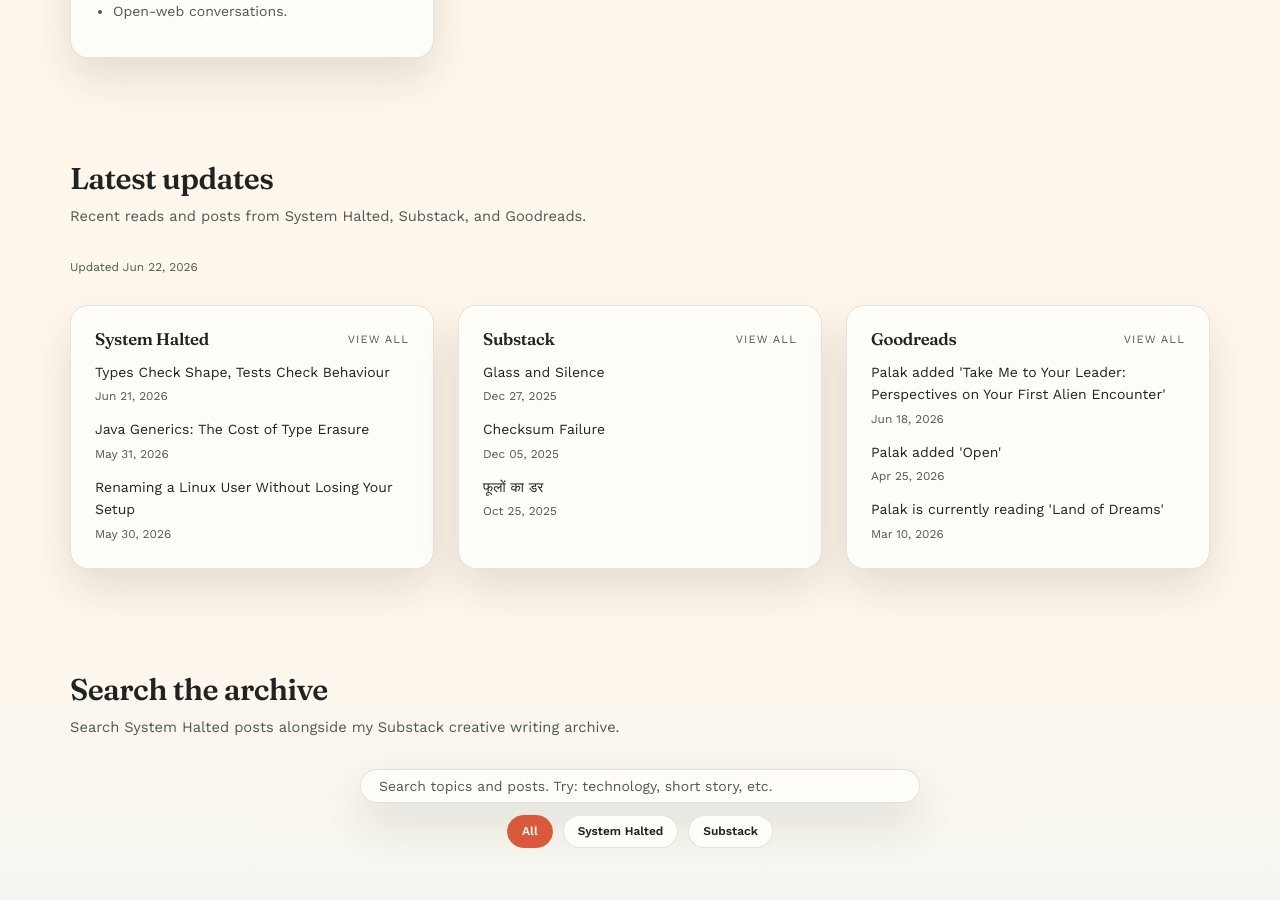
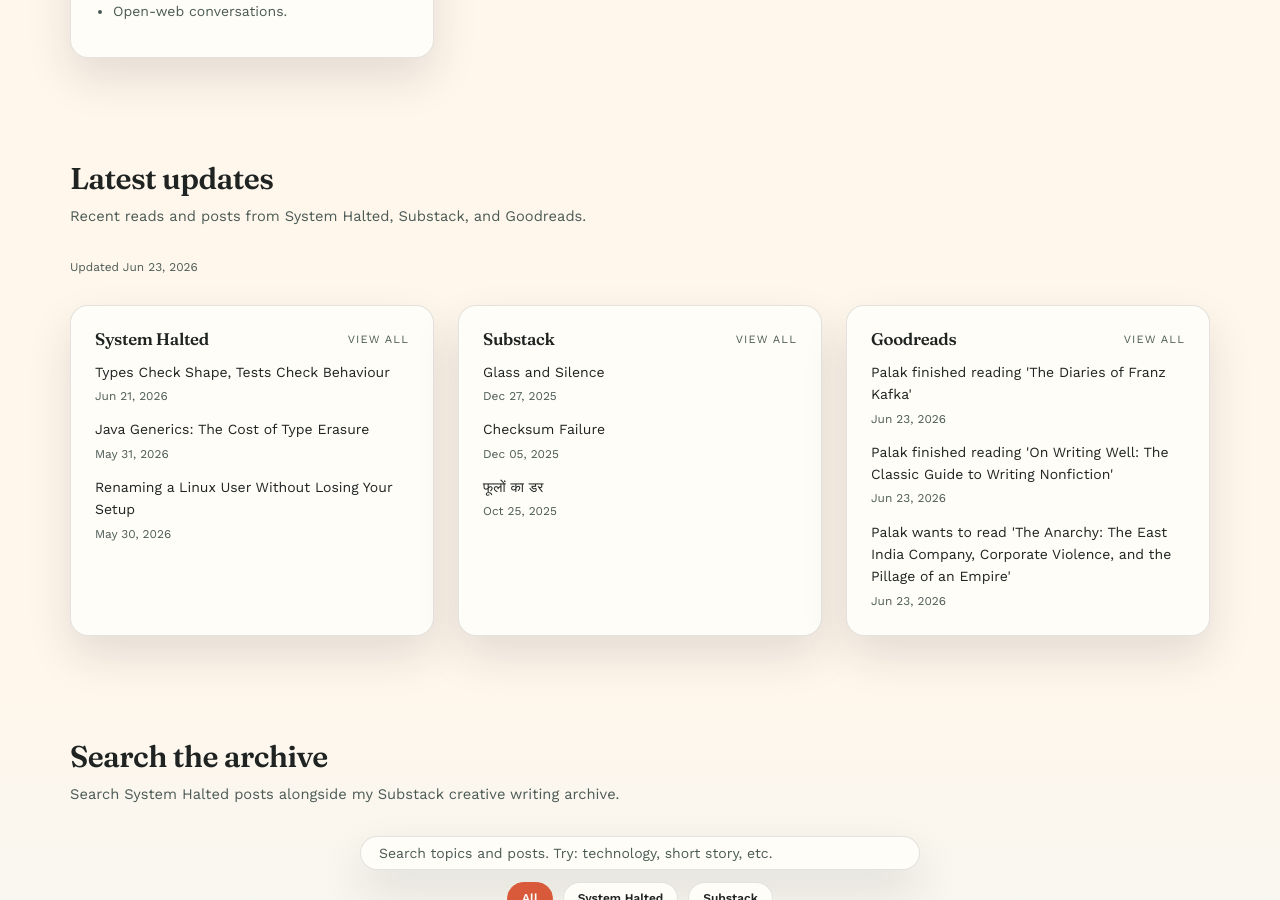
Before and after one commit to systemhalted/about-me, a Jekyll site: the page built from index.html, in a window 1280 px wide and 900 px high, scrolled down 2331 px. Built offline with Jekyll 4.4.1, drawn with Linux system fonts in a browser that asks for light colours; nearby versions of some CDN libraries.

Commit message:
refresh content feeds

```diff
--- a/_data/latest_sources.json
+++ b/_data/latest_sources.json
@@ -1,5 +1,5 @@
 {
-  "updated_at": "2026-06-22T07:41:55Z",
+  "updated_at": "2026-06-23T06:19:35Z",
   "sources": [
     {
       "id": "systemhalted",
@@ -54,19 +54,19 @@
       "feed_url": "https://www.goodreads.com/user/updates_rss/1863824",
       "items": [
         {
-          "title": "Palak added 'Take Me to Your Leader: Perspectives on Your First Alien Encounter'",
-          "url": "https://www.goodreads.com/review/show/8696560980",
-          "published": "2026-06-18T13:11:12Z"
+          "title": "Palak finished reading 'The Diaries of Franz Kafka'",
+          "url": "https://www.goodreads.com/review/show/5897910657",
+          "published": "2026-06-23T04:28:12Z"
         },
         {
-          "title": "Palak added 'Open'",
-          "url": "https://www.goodreads.com/review/show/4311492678",
-          "published": "2026-04-25T04:48:00Z"
+          "title": "Palak finished reading 'On Writing Well: The Classic Guide to Writing Nonfiction'",
+          "url": "https://www.goodreads.com/review/show/6543105014",
+          "published": "2026-06-23T04:27:59Z"
         },
         {
-          "title": "Palak is currently reading 'Land of Dreams'",
-          "url": "https://www.goodreads.com/review/show/8424935957",
-          "published": "2026-03-10T02:59:22Z"
+          "title": "Palak wants to read 'The Anarchy: The East India Company, Corporate Violence, and the Pillage of an Empire'",
+          "url": "https://www.goodreads.com/review/show/5530901287",
+          "published": "2026-06-23T04:27:37Z"
         }
       ]
     }
```
